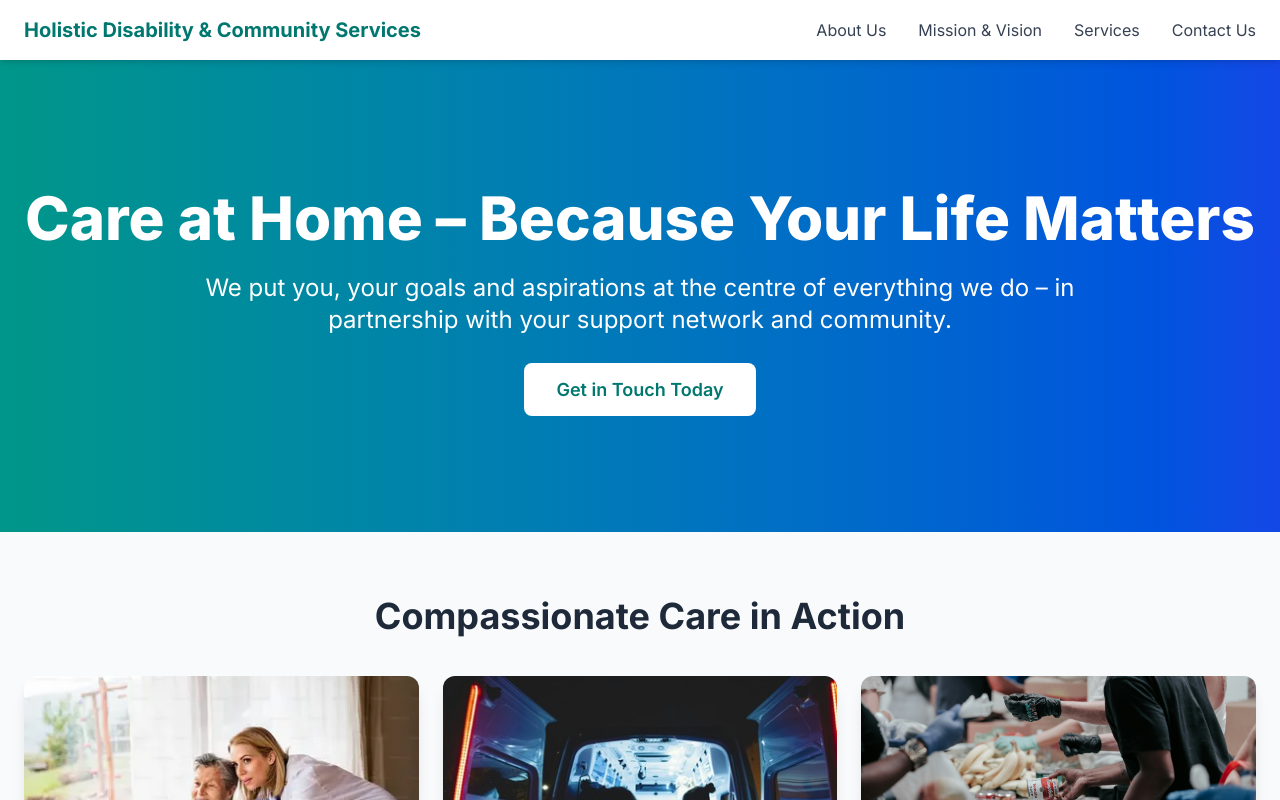
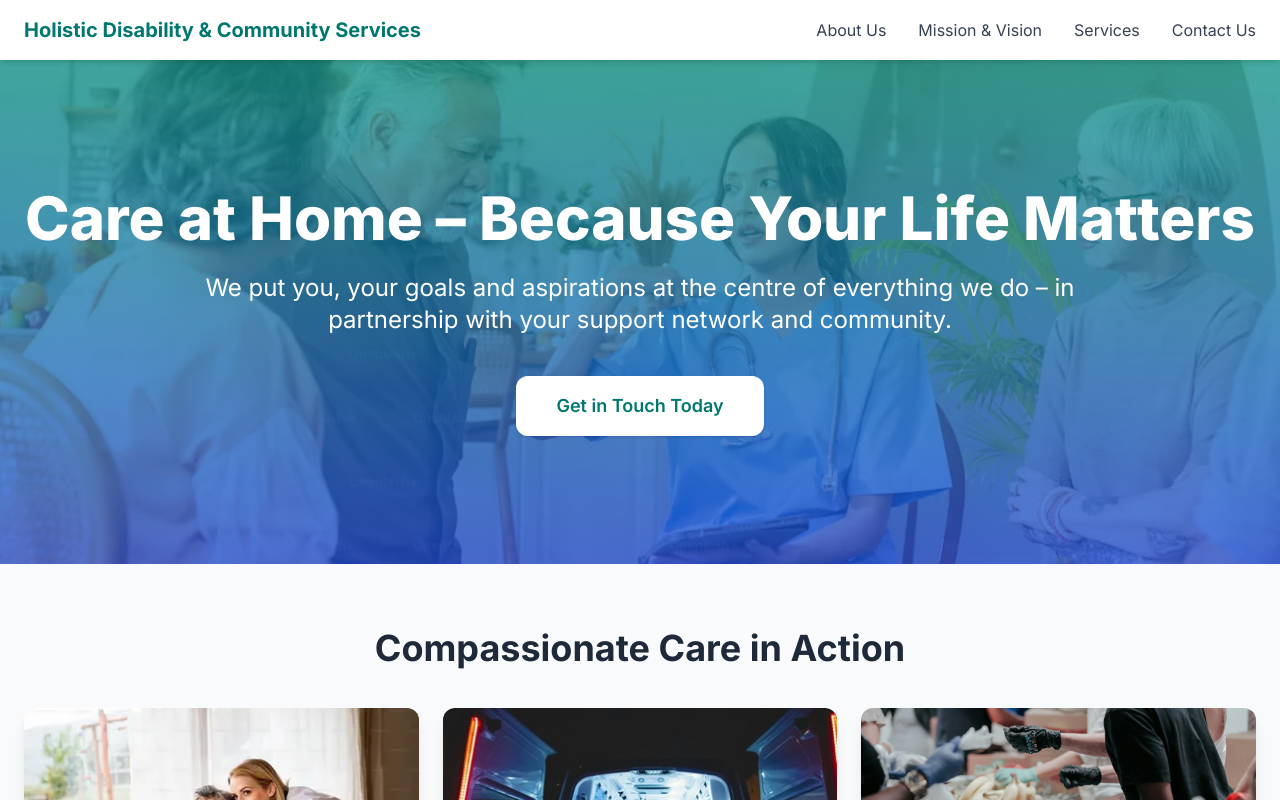
Before and after one commit to Abhayshah020/hdcs, a Next.js app: page / in a window 1280 px wide. Shown: the top 800 px of the page. Built offline with nearby package versions, Linux system fonts and the light colour scheme.

Commit message:
changed the background

```diff
--- a/app/page.tsx
+++ b/app/page.tsx
@@ -9,17 +9,31 @@ export default function Home() {
       <Header />
 
       {/* Hero Section */}
-      <section className="bg-gradient-to-r from-teal-600 to-blue-700 text-white py-20 md:py-32">
-        <div className="max-w-7xl mx-auto px-6 text-center">
-          <h2 className="text-4xl md:text-6xl font-extrabold mb-6">Care at Home – Because Your Life Matters</h2>
+      {/* Hero Section */}
+      <section
+        className="relative text-white py-20 md:py-32 bg-center bg-cover"
+        style={{
+          backgroundImage:
+            "linear-gradient(rgba(13,148,136,0.75), rgba(29,78,216,0.75)), url('/elderlyPeopleAndNurse.webp')",
+        }}
+      >
+        <div className="max-w-7xl mx-auto px-6 text-center relative z-10">
+          <h2 className="text-4xl md:text-6xl font-extrabold mb-6">
+            Care at Home – Because Your Life Matters
+          </h2>
           <p className="text-xl md:text-2xl mb-10 max-w-4xl mx-auto">
-            We put you, your goals and aspirations at the centre of everything we do – in partnership with your support network and community.
+            We put you, your goals and aspirations at the centre of everything we do –
+            in partnership with your support network and community.
           </p>
-          <a href="#contact" className="bg-white text-teal-700 px-8 py-4 rounded-lg font-semibold text-lg hover:bg-gray-100 transition">
+          <a
+            href="#contact"
+            className="inline-block bg-white text-teal-700 px-10 py-4 rounded-xl font-semibold text-lg shadow hover:bg-gray-100 transition"
+          >
             Get in Touch Today
           </a>
         </div>
       </section>
+
 
       {/* Care Gallery */}
       <section className="py-16 bg-gray-50">
```
Also changed, not shown: public/elderlyPeopleAndNurse.webp (added).
